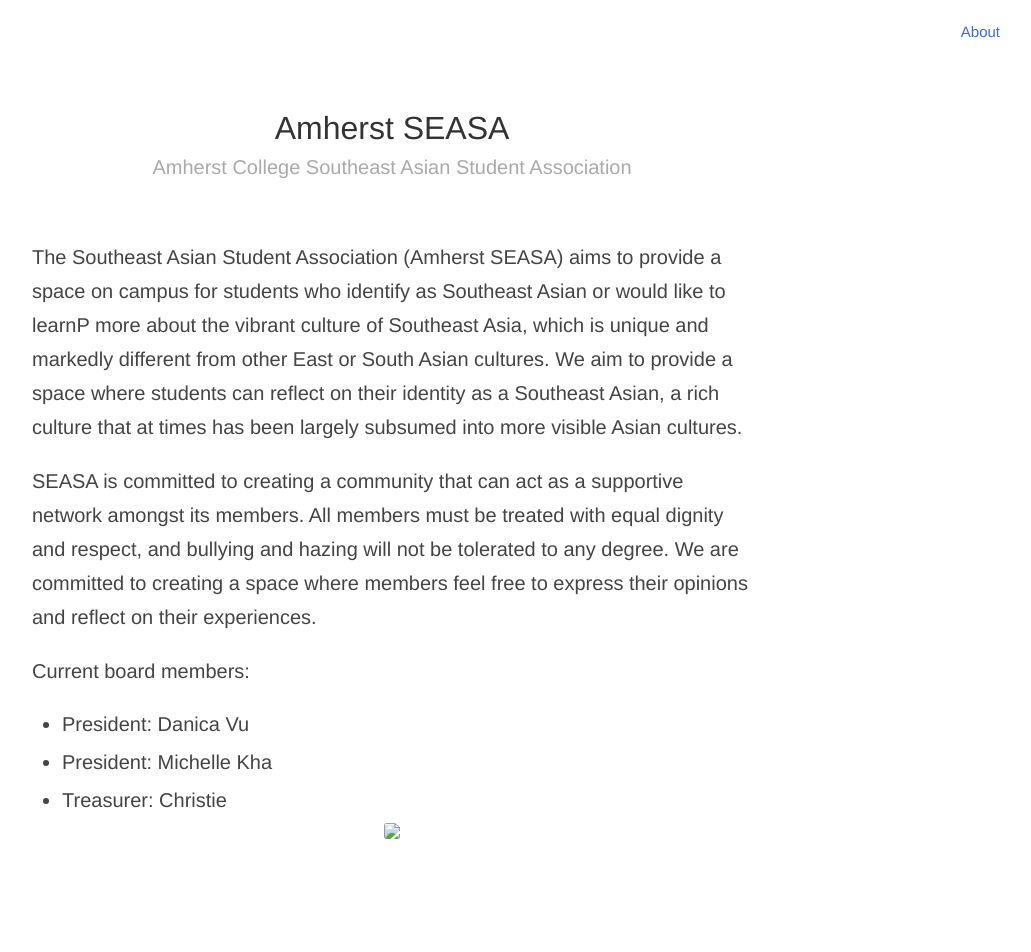
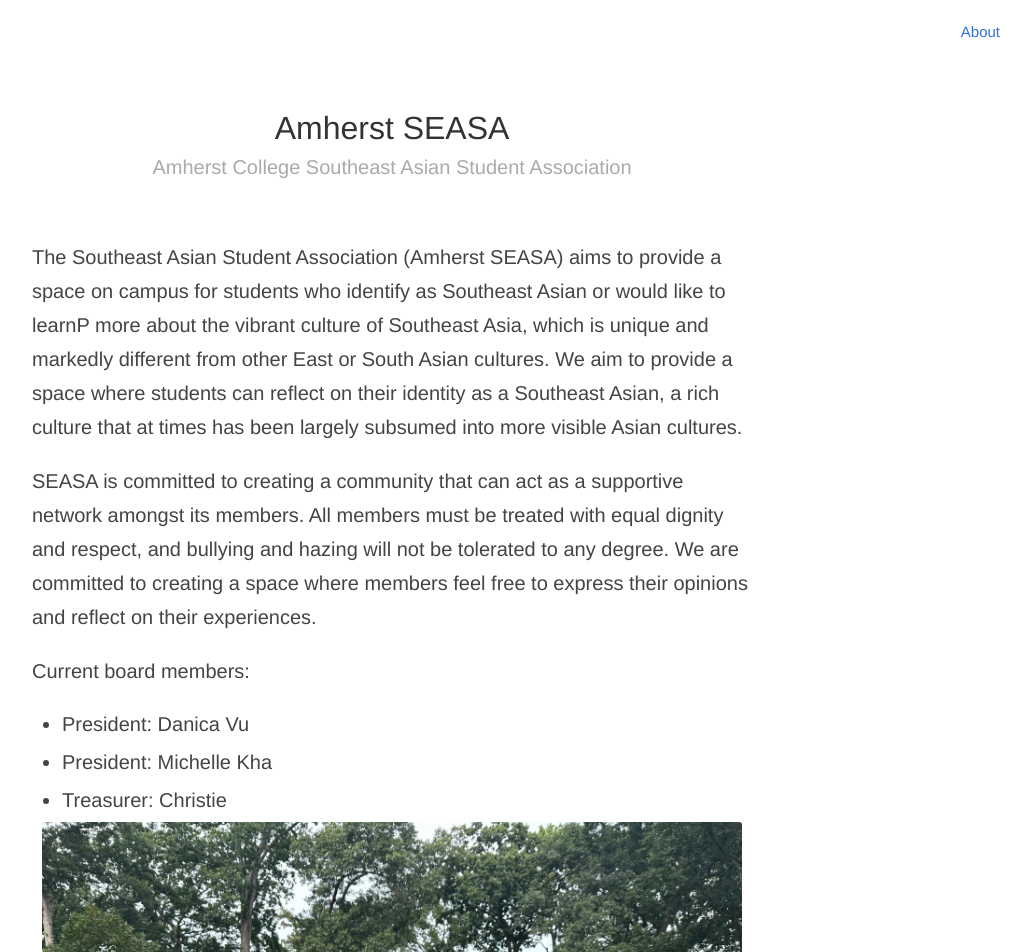
Before and after one commit to amherst-seasa/website, a plain HTML site: page index.html in a window 1280 px wide. Shown: the top 952 px of the page, without its empty margins (248-1279 px from the left). Drawn offline with Linux system fonts and the light colour scheme.

Commit message:
added images

```diff
--- a/index.html
+++ b/index.html
@@ -342,8 +342,8 @@
         </ul>
         <div style="text-align:center">
             <picture>
-                <source srcset="/crackme-21/inevitable-fall-through.png" type="image/png"><img
-                    src="/crackme-21/inevitable-fall-through.png" style="max-width:700px">
+                <source srcset="https://amherst-seasa.github.io/website/images/clubfair1.jpg" type="image/jpg"><img
+                    src="https://amherst-seasa.github.io/website/images/clubfair1.jpg" style="max-width:700px">
             </picture>
         </div>
 
```
Also changed, not shown: images/clubfair1.jpg (added).
